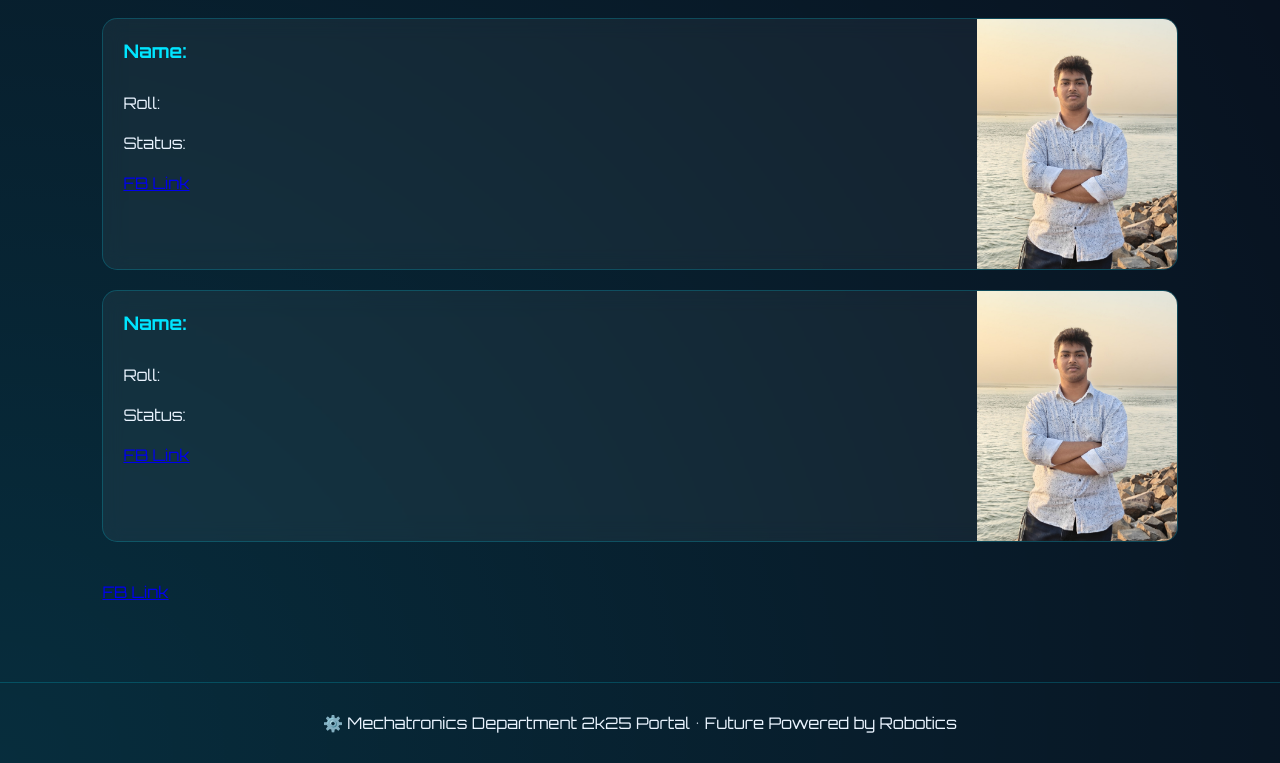
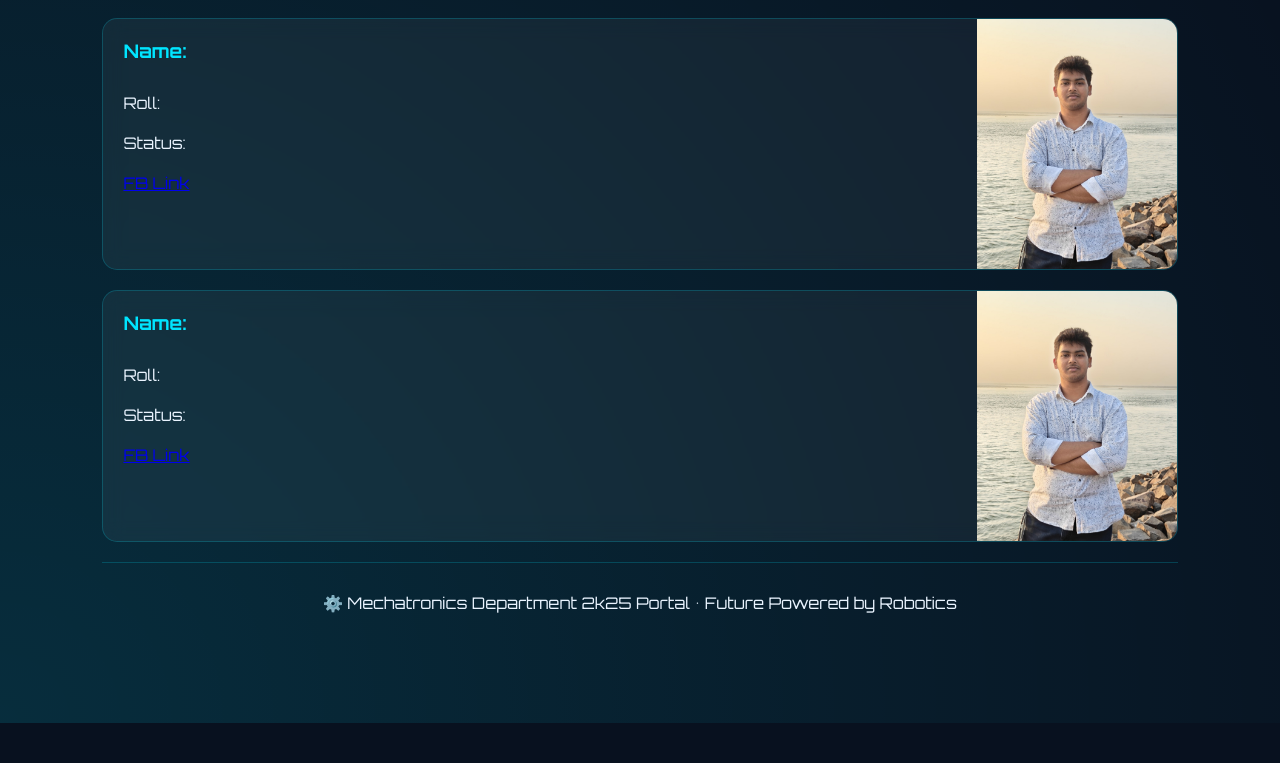
Before and after one commit to MTE2k25/Mechatronics--2K25, a plain HTML site: page index.html in a window 1280 px wide. Shown: the part 3434-4197 px from the top of the page. After the commit the page ends 4157 px from the top, so only its background shows below. Drawn offline with Linux system fonts and the light colour scheme.

Commit message:
index.html

```diff
--- a/index.html
+++ b/index.html
@@ -497,14 +497,6 @@ Robotics • Automation • Artificial Intelligence • Embedded Systems
 </div>
 <br>
 
-<br>
- <a href="https://www.facebook.com/share/1EVt49Fkwa/"><p>FB Link</p></a>
-</div>
-</div>
-</div>
-</div>
-</section>
-
 <footer>
 ⚙️ Mechatronics Department 2k25 Portal • Future Powered by Robotics
 </footer>
```
